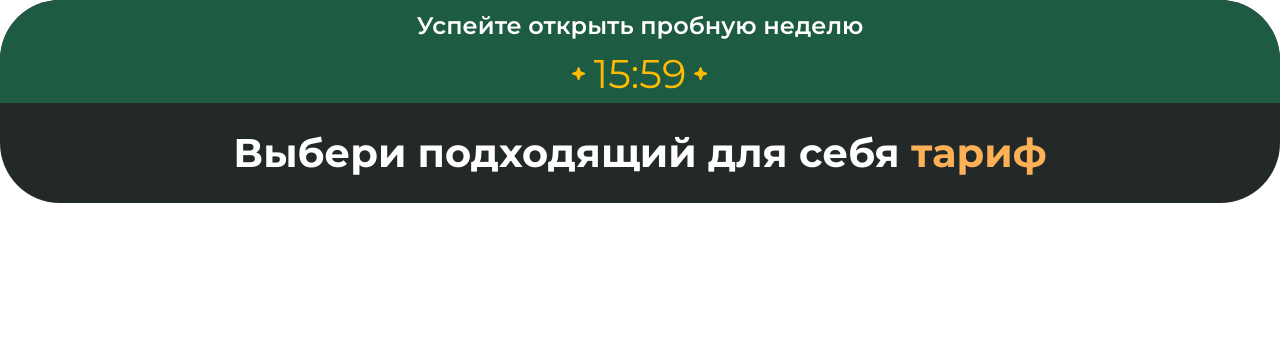
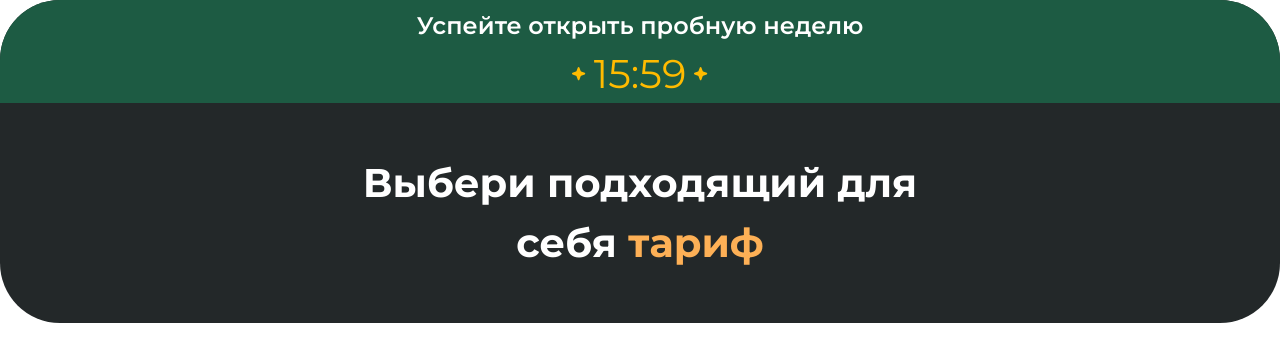
Before and after one commit to youngFrontendDeveloper/fitness-room, a Next.js app: page / in a window 1280 px wide. Shown: the top 362 px of the page. Built offline with nearby package versions, Linux system fonts and the light colour scheme.

Commit message:
Добавила размер md для резиновой верстки

```diff
--- a/src/app/layout.js
+++ b/src/app/layout.js
@@ -18,7 +18,7 @@ export default function RootLayout({ children }) {
     <body
       className={ montserrat.className }
     >
-    <main className="bg-[var(--background)] xl:rounded-[60px] overflow-hidden">
+    <main className="bg-[var(--background)] md:rounded-[60px] overflow-hidden">
       <Header />
       { children }
     </main>
--- a/src/app/page.js
+++ b/src/app/page.js
@@ -1,7 +1,7 @@
 export default function Home() {
   return (
-    <div className=" py-[20px] px-[16] ">
-      <h1 className="text-[22px] sm:text-[24px] xl:text-[40px] font-bold xl:text-center">Выбери подходящий для
+    <div className=" py-[20px] px-[16] md:py-[30px] md:px-[100px] xl:py-[50px] xl:px-[352px]">
+      <h1 className="text-[22px] sm:text-[24px] md:text-[30px] xl:text-[40px] font-bold md:text-center">Выбери подходящий для
         себя <span
           className="text-[var(--attention)]"
         >тариф</span></h1>
--- a/tailwind.config.js
+++ b/tailwind.config.js
@@ -8,6 +8,7 @@ const config = {
       screens: {
         "xs": "320px",
         "sm": "375px",
+        "md": "768px",
         "xl": "1920px",
       },
     },
```
